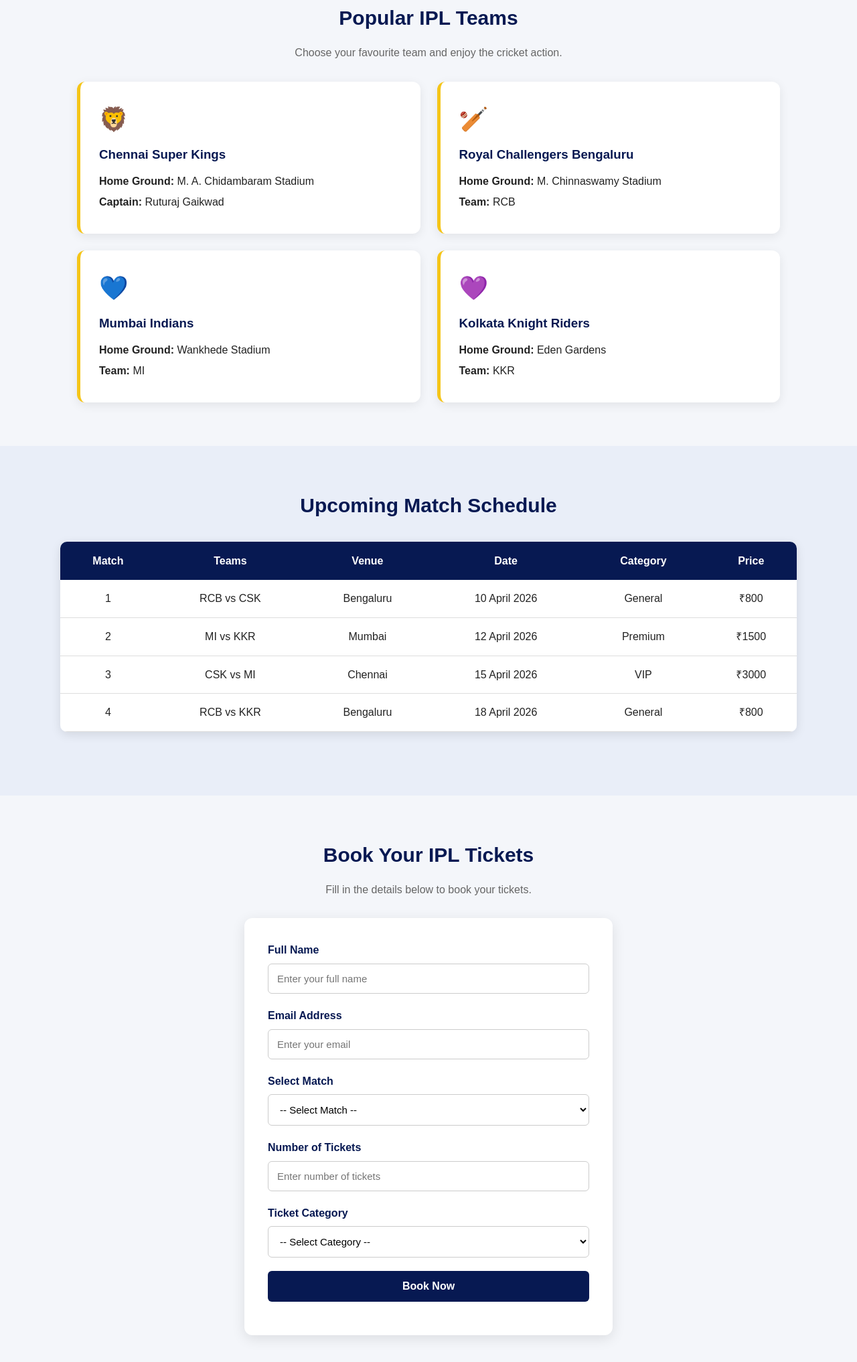
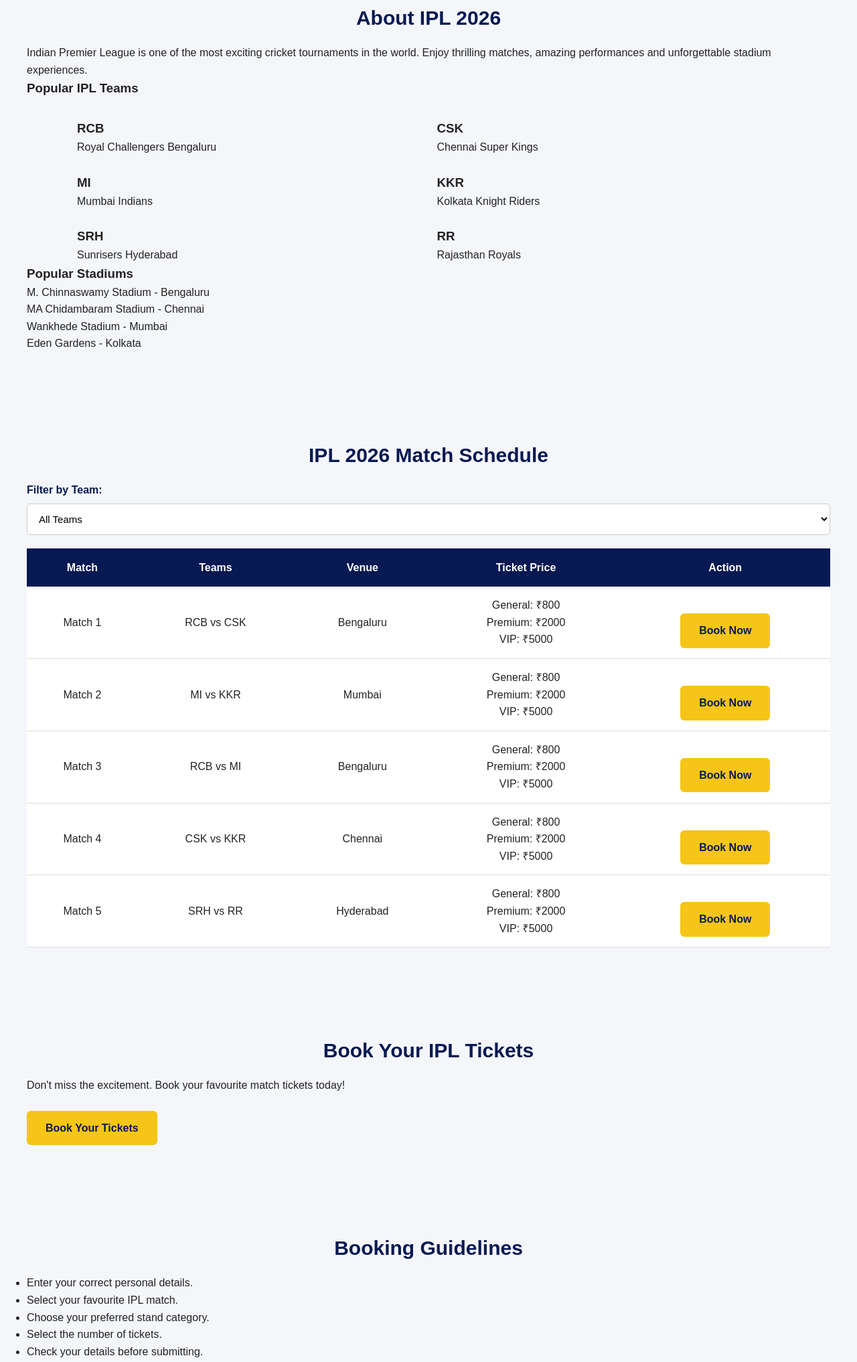
Before and after one commit to bindhudl38-afk/IPL-Ticket-Booking, a plain HTML site: page index.html in a window 1280 px wide. Shown: the part 582-2616 px from the top of the page at 67% size. Drawn offline with Linux system fonts and the light colour scheme.

Commit message:
Activity 3: Update IPL homepage and booking form

```diff
--- a/index.html
+++ b/index.html
@@ -4,190 +4,299 @@
 <head>
     <meta charset="UTF-8">
     <meta name="viewport" content="width=device-width, initial-scale=1.0">
-    <title>IPL Ticket Booking 2026</title>
+    <title>IPL 2026 - Ticket Booking</title>
     <link rel="stylesheet" href="styles.css">
 </head>
-
 <body>
 
     <!-- Navigation Bar -->
+    <header>
         <nav>
-        <h2>IPL TICKETS</h2>
+            <h2>IPL 2026</h2>
 
             <div class="nav-links">
                 <a href="#home">Home</a>
+                <a href="#about">About</a>
                 <a href="#matches">Matches</a>
-            <a href="#schedule">Schedule</a>
-            <a href="#booking">Book Tickets</a>
-            <a href="#contact">Contact</a>
+                <a href="booking.html">Book Ticket</a>
+                <a href="#guidelines">Guidelines</a>
             </div>
         </nav>
+    </header>
 
     <!-- Hero Section -->
     <section class="hero" id="home">
-        <div class="hero-content">
-            <h1>Welcome to IPL Ticket Booking 2026</h1>
-            <p>Experience the excitement of cricket live in the stadium!</p>
-            <p>Book your IPL tickets today and support your favourite team.</p>
-            <a href="#booking" class="btn">Book Your Tickets</a>
-        </div>
+        <h1>IPL 2026 Ticket Booking</h1>
+
+        <h2>Experience The Stadium Energy Live!</h2>
+
+        <p>
+            Watch your favourite teams and enjoy the excitement
+            of Indian Premier League cricket.
+        </p>
+
+        <a href="#matches" class="btn">View Schedule</a>
+
+        <a href="booking.html" class="btn">Book Ticket</a>
     </section>
 
-    <!-- Teams Section -->
-    <section id="matches">
-        <h2>Popular IPL Teams</h2>
-        <p class="section-description">Choose your favourite team and enjoy the cricket action.</p>
+    <!-- About Section -->
+    <section class="about" id="about">
+        <h2>About IPL 2026</h2>
+
+        <p>
+            Indian Premier League is one of the most exciting
+            cricket tournaments in the world. Enjoy thrilling
+            matches, amazing performances and unforgettable
+            stadium experiences.
+        </p>
+
+        <h3>Popular IPL Teams</h3>
 
         <div class="team-container">
 
-            <div class="card">
-                <div class="team-icon">🦁</div>
-                <h3>Chennai Super Kings</h3>
-                <p><strong>Home Ground:</strong> M. A. Chidambaram Stadium</p>
-                <p><strong>Captain:</strong> Ruturaj Gaikwad</p>
+            <div class="team-card">
+                <h3>RCB</h3>
+                <p>Royal Challengers Bengaluru</p>
             </div>
 
-            <div class="card">
-                <div class="team-icon">🏏</div>
-                <h3>Royal Challengers Bengaluru</h3>
-                <p><strong>Home Ground:</strong> M. Chinnaswamy Stadium</p>
-                <p><strong>Team:</strong> RCB</p>
+            <div class="team-card">
+                <h3>CSK</h3>
+                <p>Chennai Super Kings</p>
             </div>
 
-            <div class="card">
-                <div class="team-icon">💙</div>
-                <h3>Mumbai Indians</h3>
-                <p><strong>Home Ground:</strong> Wankhede Stadium</p>
-                <p><strong>Team:</strong> MI</p>
+            <div class="team-card">
+                <h3>MI</h3>
+                <p>Mumbai Indians</p>
             </div>
 
-            <div class="card">
-                <div class="team-icon">💜</div>
-                <h3>Kolkata Knight Riders</h3>
-                <p><strong>Home Ground:</strong> Eden Gardens</p>
-                <p><strong>Team:</strong> KKR</p>
+            <div class="team-card">
+                <h3>KKR</h3>
+                <p>Kolkata Knight Riders</p>
+            </div>
+
+            <div class="team-card">
+                <h3>SRH</h3>
+                <p>Sunrisers Hyderabad</p>
+            </div>
+
+            <div class="team-card">
+                <h3>RR</h3>
+                <p>Rajasthan Royals</p>
             </div>
 
         </div>
+
+        <h3>Popular Stadiums</h3>
+
+        <p>
+            M. Chinnaswamy Stadium - Bengaluru
+            <br>
+            MA Chidambaram Stadium - Chennai
+            <br>
+            Wankhede Stadium - Mumbai
+            <br>
+            Eden Gardens - Kolkata
+        </p>
     </section>
 
     <!-- Match Schedule -->
-    <section id="schedule" class="schedule-section">
-        <h2>Upcoming Match Schedule</h2>
+    <section class="matches" id="matches">
 
-        <div class="table-wrapper">
-            <table>
+        <h2>IPL 2026 Match Schedule</h2>
+
+        <label for="teamFilter">Filter by Team:</label>
+
+        <select id="teamFilter">
+            <option value="all">All Teams</option>
+            <option value="RCB">RCB</option>
+            <option value="CSK">CSK</option>
+            <option value="MI">MI</option>
+            <option value="KKR">KKR</option>
+            <option value="SRH">SRH</option>
+            <option value="RR">RR</option>
+        </select>
+
+        <div class="table-container">
+
+            <table id="matchTable">
+
                 <thead>
                     <tr>
                         <th>Match</th>
                         <th>Teams</th>
                         <th>Venue</th>
-                        <th>Date</th>
-                        <th>Category</th>
-                        <th>Price</th>
+                        <th>Ticket Price</th>
+                        <th>Action</th>
                     </tr>
                 </thead>
 
                 <tbody>
+
                     <tr>
-                        <td>1</td>
+                        <td>Match 1</td>
                         <td>RCB vs CSK</td>
                         <td>Bengaluru</td>
-                        <td>10 April 2026</td>
-                        <td>General</td>
-                        <td>₹800</td>
+                        <td>
+                            General: ₹800
+                            <br>
+                            Premium: ₹2000
+                            <br>
+                            VIP: ₹5000
+                        </td>
+                        <td>
+                            <a href="booking.html" class="btn">
+                                Book Now
+                            </a>
+                        </td>
                     </tr>
 
                     <tr>
-                        <td>2</td>
+                        <td>Match 2</td>
                         <td>MI vs KKR</td>
                         <td>Mumbai</td>
-                        <td>12 April 2026</td>
-                        <td>Premium</td>
-                        <td>₹1500</td>
+                        <td>
+                            General: ₹800
+                            <br>
+                            Premium: ₹2000
+                            <br>
+                            VIP: ₹5000
+                        </td>
+                        <td>
+                            <a href="booking.html" class="btn">
+                                Book Now
+                            </a>
+                        </td>
                     </tr>
 
                     <tr>
-                        <td>3</td>
-                        <td>CSK vs MI</td>
-                        <td>Chennai</td>
-                        <td>15 April 2026</td>
-                        <td>VIP</td>
-                        <td>₹3000</td>
+                        <td>Match 3</td>
+                        <td>RCB vs MI</td>
+                        <td>Bengaluru</td>
+                        <td>
+                            General: ₹800
+                            <br>
+                            Premium: ₹2000
+                            <br>
+                            VIP: ₹5000
+                        </td>
+                        <td>
+                            <a href="booking.html" class="btn">
+                                Book Now
+                            </a>
+                        </td>
                     </tr>
 
                     <tr>
-                        <td>4</td>
-                        <td>RCB vs KKR</td>
-                        <td>Bengaluru</td>
-                        <td>18 April 2026</td>
-                        <td>General</td>
-                        <td>₹800</td>
+                        <td>Match 4</td>
+                        <td>CSK vs KKR</td>
+                        <td>Chennai</td>
+                        <td>
+                            General: ₹800
+                            <br>
+                            Premium: ₹2000
+                            <br>
+                            VIP: ₹5000
+                        </td>
+                        <td>
+                            <a href="booking.html" class="btn">
+                                Book Now
+                            </a>
+                        </td>
                     </tr>
+
+                    <tr>
+                        <td>Match 5</td>
+                        <td>SRH vs RR</td>
+                        <td>Hyderabad</td>
+                        <td>
+                            General: ₹800
+                            <br>
+                            Premium: ₹2000
+                            <br>
+                            VIP: ₹5000
+                        </td>
+                        <td>
+                            <a href="booking.html" class="btn">
+                                Book Now
+                            </a>
+                        </td>
+                    </tr>
+
                 </tbody>
+
             </table>
+
         </div>
+
     </section>
 
     <!-- Booking Section -->
-    <section id="booking">
+    <section class="booking" id="booking">
+
         <h2>Book Your IPL Tickets</h2>
-        <p class="section-description">Fill in the details below to book your tickets.</p>
 
-        <form id="bookingForm">
+        <p>
+            Don't miss the excitement. Book your favourite
+            match tickets today!
+        </p>
 
-            <label for="name">Full Name</label>
-            <input type="text" id="name" name="name"
-                   placeholder="Enter your full name" required>
+        <a href="booking.html" class="btn">
+            Book Your Tickets
+        </a>
 
-            <label for="email">Email Address</label>
-            <input type="email" id="email" name="email"
-                   placeholder="Enter your email" required>
-
-            <label for="match">Select Match</label>
-            <select id="match" name="match" required>
-                <option value="">-- Select Match --</option>
-                <option value="RCB vs CSK">RCB vs CSK</option>
-                <option value="MI vs KKR">MI vs KKR</option>
-                <option value="CSK vs MI">CSK vs MI</option>
-                <option value="RCB vs KKR">RCB vs KKR</option>
-            </select>
-
-            <label for="tickets">Number of Tickets</label>
-            <input type="number" id="tickets" name="tickets"
-                   min="1" max="10" placeholder="Enter number of tickets" required>
-
-            <label for="category">Ticket Category</label>
-            <select id="category" name="category" required>
-                <option value="">-- Select Category --</option>
-                <option value="General">General</option>
-                <option value="Premium">Premium</option>
-                <option value="VIP">VIP</option>
-            </select>
-
-            <button type="submit">Book Now</button>
-
-            <p id="message" aria-live="polite"></p>
-
-        </form>
     </section>
 
-    <!-- Contact Section -->
-    <section id="contact" class="contact-section">
-        <h2>Contact Us</h2>
-        <p>Email: support@ipltickets.com</p>
-        <p>Phone: +91 9876543210</p>
-        <p>For ticket booking assistance, contact our support team.</p>
+    <!-- Guidelines Section -->
+    <section class="guidelines" id="guidelines">
+
+        <h2>Booking Guidelines</h2>
+
+        <ul>
+            <li>Enter your correct personal details.</li>
+            <li>Select your favourite IPL match.</li>
+            <li>Choose your preferred stand category.</li>
+            <li>Select the number of tickets.</li>
+            <li>Check your details before submitting.</li>
+        </ul>
+
     </section>
 
     <!-- Footer -->
     <footer>
-        <h3>IPL TICKETS 2026</h3>
-        <p>&copy; 2026 IPL Ticket Booking. All Rights Reserved.</p>
-        <p>Designed for educational purposes.</p>
+        <p>© 2026 IPL Ticket Booking. All Rights Reserved.</p>
+        <p>Experience The Stadium Energy Live!</p>
     </footer>
 
-    <script src="app.js"></script>
+    <!-- Team Filter JavaScript -->
+    <script>
+        const teamFilter = document.getElementById("teamFilter");
+
+        teamFilter.addEventListener("change", function () {
+
+            const selectedTeam = this.value;
+
+            const rows = document.querySelectorAll(
+                "#matchTable tbody tr"
+            );
+
+            rows.forEach(function (row) {
+
+                const teams = row.cells[1].textContent;
+
+                if (
+                    selectedTeam === "all" ||
+                    teams.includes(selectedTeam)
+                ) {
+                    row.style.display = "";
+                } else {
+                    row.style.display = "none";
+                }
+
+            });
+
+        });
+    </script>
 
 </body>
 </html>
```
Also changed, not shown: booking.html (added, +102 -0 lines). Lines whose indentation alone changed are shown as unchanged.
